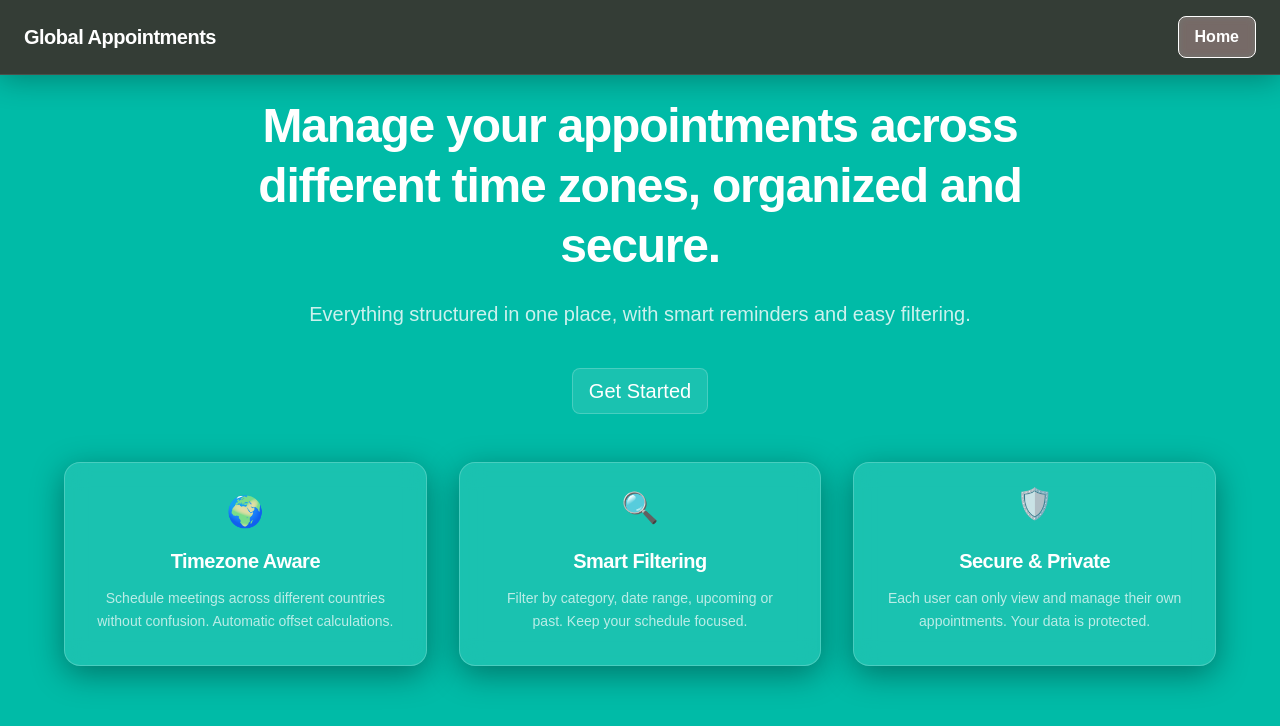
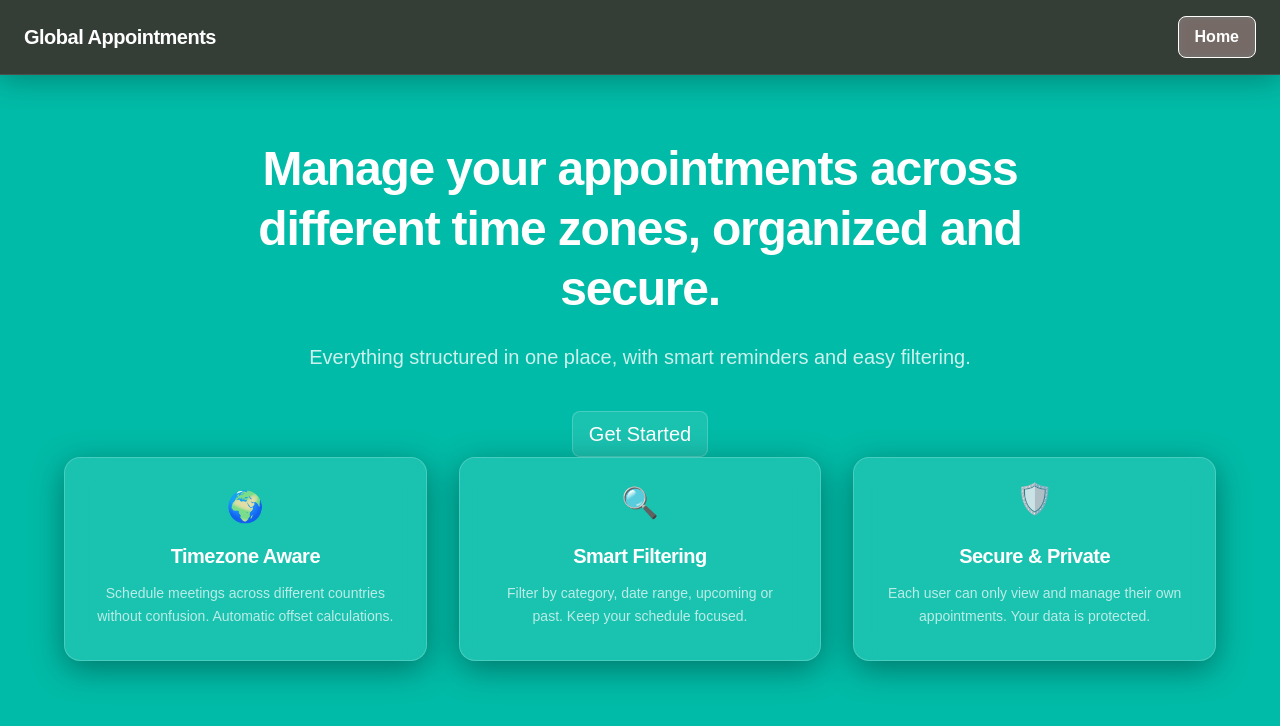
Before and after one commit to bh-official/global-appointments-tracker, a React (Vite) app in the folder client/: page / in a window 1280 px wide. Shown: the top 726 px of the page. Built offline with nearby package versions, Linux system fonts and the light colour scheme; no server answers.

Commit message:
updated the page going up issues

```diff
--- a/client/src/App.jsx
+++ b/client/src/App.jsx
@@ -13,9 +13,9 @@ import EditAppointment from "./pages/EditAppointment";
 export default function App() {
   return (
     <BrowserRouter>
-      <div className="min-h-screen w-full bg-teal-500">
+      <div className="min-h-screen w-full bg-teal-500 flex flex-col">
         <Header />
-        <main className="flex-1 w-full px-6 flex justify-center">
+        <main className="flex-1 w-full px-6 flex flex-col items-center justify-center">
           <Routes>
             <Route path="/" element={<Home />} />
             <Route path="/auth" element={<Auth />} />
--- a/client/src/index.css
+++ b/client/src/index.css
@@ -87,7 +87,7 @@ h3 {
 @keyframes fadeInUp {
   from {
     opacity: 0;
-    transform: translateY(20px);
+    transform: translateY(10px);
   }
 
   to {
--- a/client/src/pages/Home.jsx
+++ b/client/src/pages/Home.jsx
@@ -27,9 +27,9 @@ export default function Home() {
   }, []);
 
   return (
-    <div className="w-full flex-1 flex flex-col items-center justify-center px-6 py-24 text-center">
+    <div className="w-full h-full flex flex-col items-center justify-center text-center">
       {/* HERO */}
-      <div className="max-w-4xl mb-12 animate-fade-in-up">
+      <div className="max-w-4xl animate-fade-in-up">
         <h2 className="text-3xl md:text-5xl font-bold text-white mb-6 leading-tight">
           Manage your appointments across different time zones, organized and secure.
         </h2>
```
